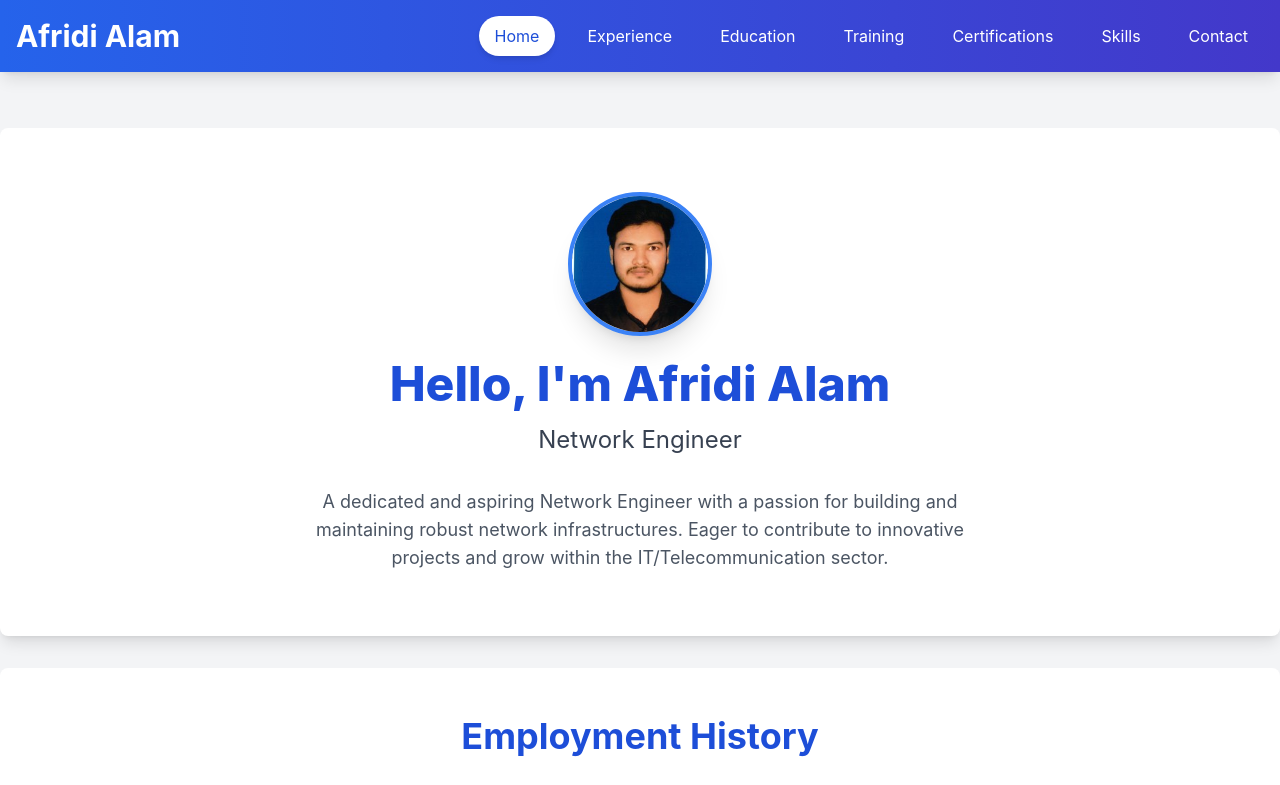
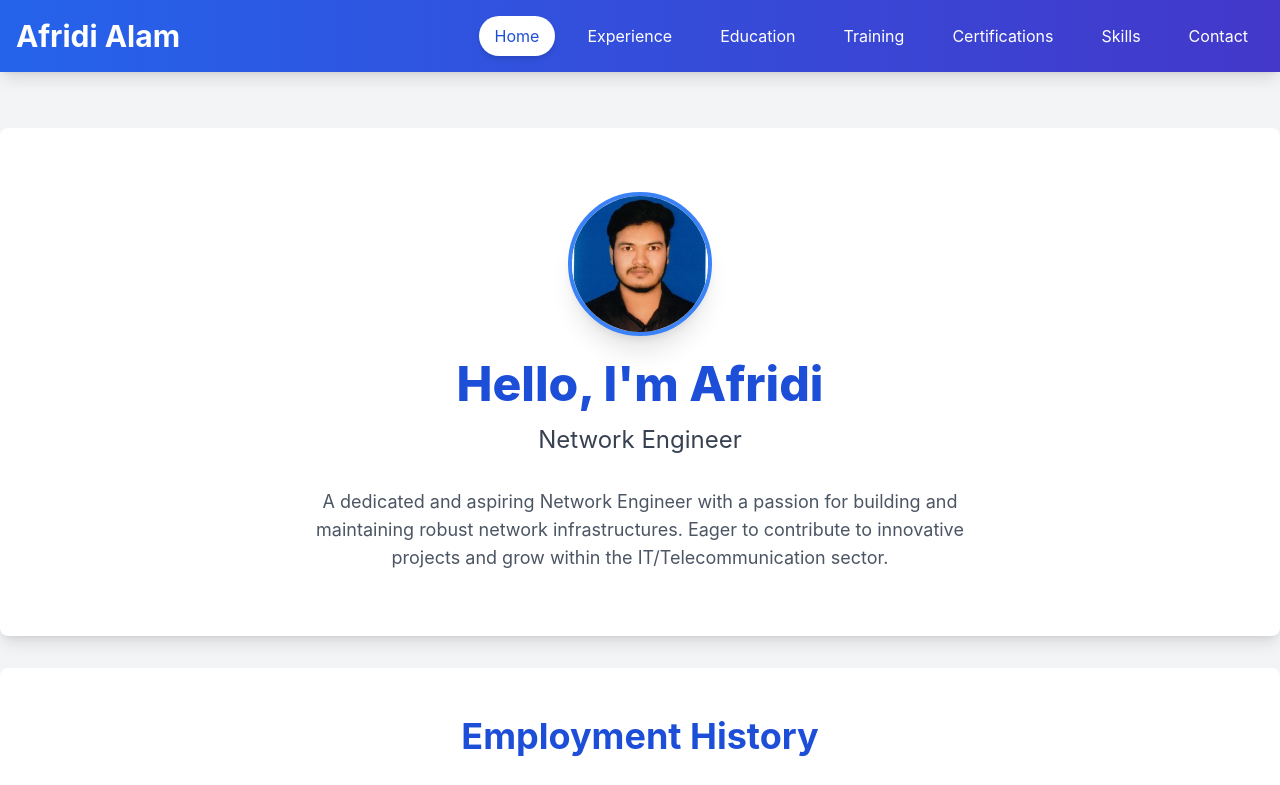
Before and after one commit to Afridi-Alam/web, a plain HTML site: page index.html in a window 1280 px wide. Shown: the top 785 px of the page. Drawn offline with nearby package versions, Linux system fonts and the light colour scheme.

Commit message:
index.html

```diff
--- a/index.html
+++ b/index.html
@@ -74,7 +74,7 @@
                     alt="Afridi Alam"
                     class="w-36 h-36 rounded-full border-4 border-blue-500 shadow-xl mb-6 object-cover"
                 />
-                <h2 class="text-5xl font-extrabold text-blue-700 mb-4">Hello, I'm Afridi Alam</h2>
+                <h2 class="text-5xl font-extrabold text-blue-700 mb-4">Hello, I'm Afridi</h2>
                 <p class="text-2xl text-gray-700 mb-8">Network Engineer</p>
                 <p class="text-lg text-gray-600 max-w-2xl">
                     A dedicated and aspiring Network Engineer with a passion for building and maintaining robust network infrastructures. Eager to contribute to innovative projects and grow within the IT/Telecommunication sector.
```
